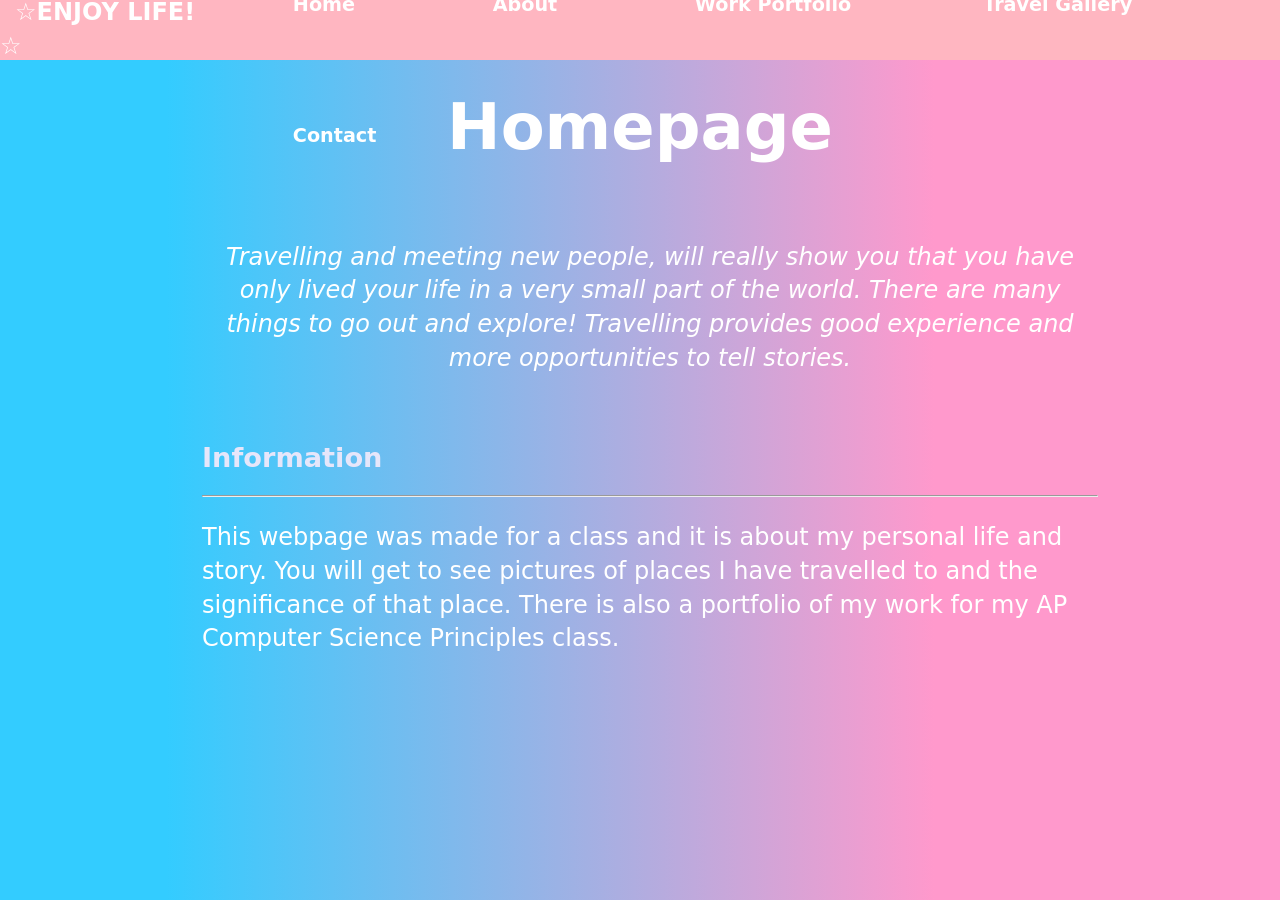
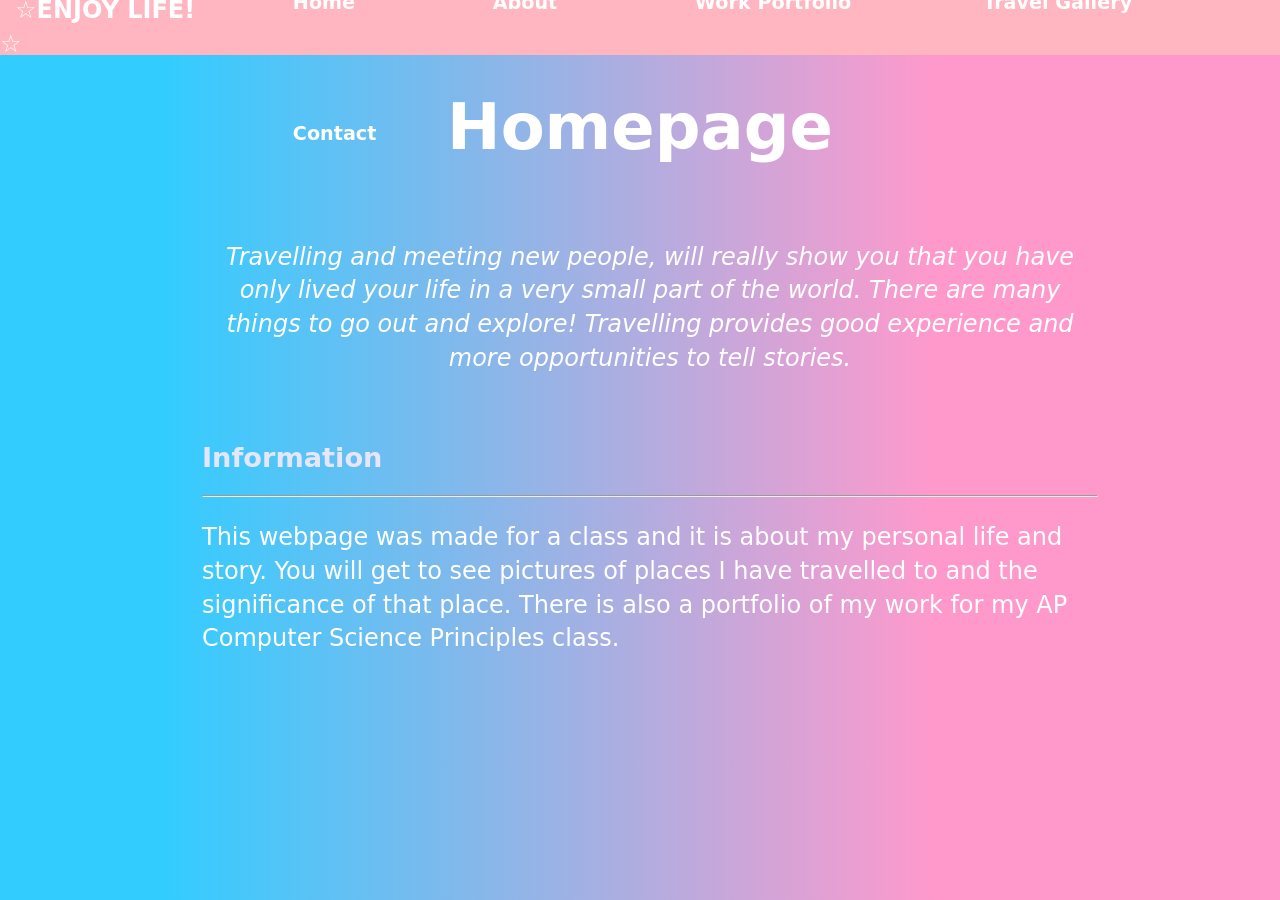
Before and after one commit to CNakano7/CNakano7.github.io, a Jekyll site: the page index.html, which Jekyll copies as it is, in a window 1280 px wide. Built offline with Jekyll 4.4.1, drawn with Linux system fonts in a browser that asks for light colours.

Commit message:
Update main.css

```diff
--- a/css/main.css
+++ b/css/main.css
@@ -113,7 +113,7 @@ header {
     top: 0;
     left: 0;
     right: 0;
-    height: 60px;
+    height: 55px;
     display: flex;
     align-items: center;
 }
```
